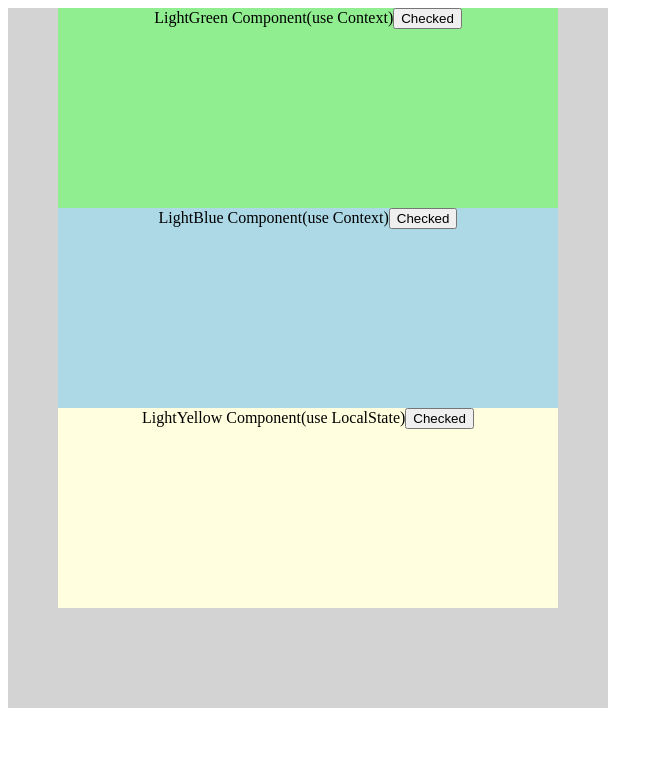
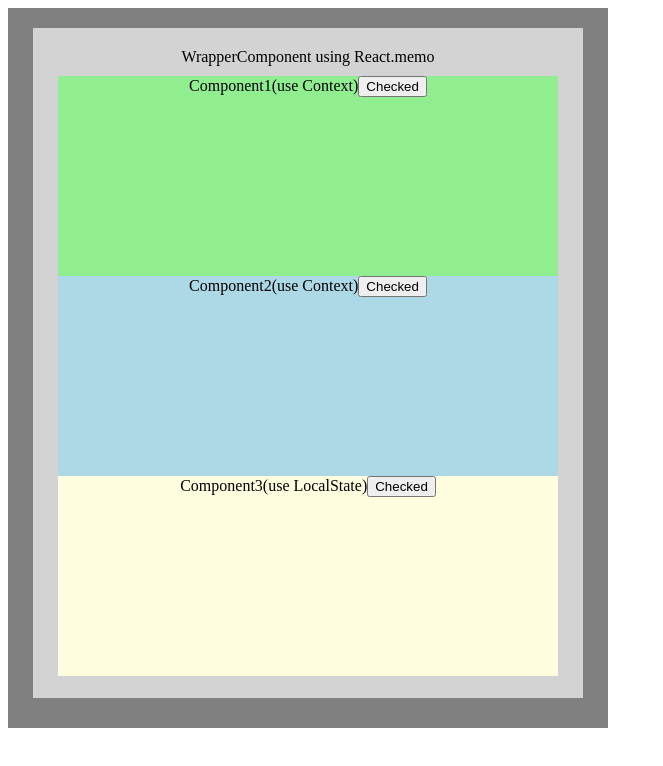
Before and after one commit to takahiromasui001/try-use-context, a React (Create React App) app: page / in a window 1280 px wide. Shown: the top 766 px of the page, without its empty margins (0-663 px from the left). Built offline with nearby package versions, Linux system fonts and the light colour scheme.

Commit message:
use context with React.memo

```diff
--- a/src/App.scss
+++ b/src/App.scss
@@ -1,8 +1,20 @@
 .App {
   text-align: center;
-  background-color: lightgray;
+  background-color: gray;
   height: 700px;
   width: 600px;
+  padding-top: 20px;
+
+  .wrapper {
+    background-color: lightgray;
+    height: 650px;
+    width: 550px;
+    margin: auto;
+    padding-top: 20px;
+
+    .wrapper-title {
+      margin-bottom: 10px;
+    }
 
     .component1 {
       background-color: lightgreen;
@@ -23,3 +35,4 @@
       margin: auto;
     }
   }
+}
--- a/src/App.tsx
+++ b/src/App.tsx
@@ -12,8 +12,8 @@ type TTitlesContext = {
 }
 
 const initialValue = {
-  component1: 'LightGreen Component(use Context)',
-  component2: 'LightBlue Component(use Context)',
+  component1: 'Component1(use Context)',
+  component2: 'Component2(use Context)',
 }
 
 const TitlesContext = createContext({} as TTitlesContext)
@@ -23,21 +23,29 @@ const App = () => {
   console.log('rendering App')
 
   return (
-    <TitlesContext.Provider value={{ titles, setTitles }}>
+    <div className="App" >
+      <TitlesContext.Provider value={{ titles, setTitles }}>
+        <WrapperComponent />
+      </TitlesContext.Provider>
+    </div>
+  )
+}
 
-      <div className="App" >
+const WrapperComponent = React.memo(() => {
+  return (
+      <div className="wrapper">
+        <div className="wrapper-title">WrapperComponent using React.memo</div>
         <Component1 />
         <Component2 />
         <Component3 />
       </div>
-    </TitlesContext.Provider>
   )
-}
+})
 
 const Component1 = () => {
   const { titles, setTitles } = useContext(TitlesContext)
 
-  console.log('rendering LightGreen Component')
+  console.log('rendering Component1')
 
   return (
     <>
@@ -52,7 +60,7 @@ const Component1 = () => {
 const Component2 = () => {
   const { titles, setTitles } = useContext(TitlesContext)
 
-  console.log('rendering LightBlue Component')
+  console.log('rendering Component2')
   return (
     <div className="component2">
       {titles.component2}
@@ -62,11 +70,11 @@ const Component2 = () => {
 }
 
 const Component3 = () => {
-  const [title, setTitle] = useState({ component3: 'LightYellow Component(use LocalState)'})
+  const [title, setTitle] = useState({ component3: 'Component3(use LocalState)'})
 
   const onClick = useCallback(() => setTitle({ component3: 'checked(use LocalState)' }), [setTitle])
 
-  console.log('rendering LightYellow Component')
+  console.log('rendering Component3')
   return (
     <div className="component3">
       {title.component3}
```
Lines whose indentation alone changed are shown as unchanged.
